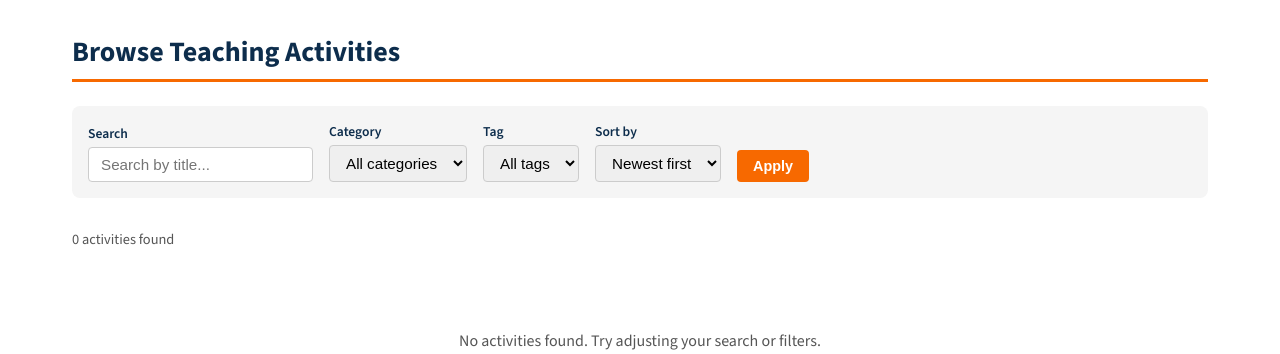
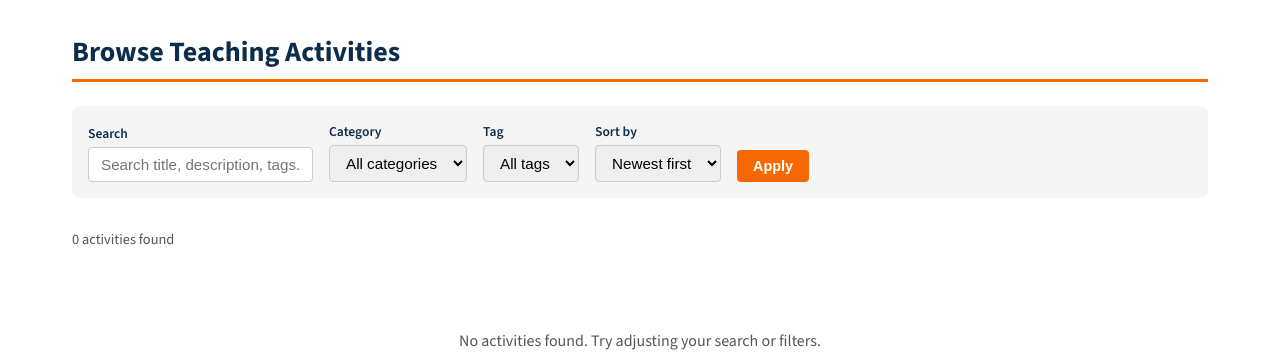
Before and after one commit to SU-OSPO/engaged-learning-resources, a Django app: page /activities/ in a window 1280 px wide. Shown: the part 60-414 px from the top of the page. Run offline with Django 4.2, Linux system fonts and the light colour scheme; data that the repository does not hold is empty; parts of the project's set-up code (start-up, migrations or seed data) failed here and were passed over.

Commit message:
Enhance search: title, description, tags

```diff
--- a/activities/views.py
+++ b/activities/views.py
@@ -1,5 +1,6 @@
 from urllib.parse import urlencode
 
+from django.db.models import Q
 from django.core.paginator import Paginator
 from django.http import JsonResponse
 from django.shortcuts import get_object_or_404, render
@@ -18,7 +19,11 @@ def _get_filtered_queryset(request):
 
     q = request.GET.get("q", "").strip()
     if q:
-        qs = qs.filter(title__icontains=q)
+        qs = qs.filter(
+            Q(title__icontains=q)
+            | Q(description__icontains=q)
+            | Q(tags__name__icontains=q)
+        ).distinct()
 
     tag_name = request.GET.get("tag", "").strip()
     if tag_name:
--- a/templates/activities/activity_list.html
+++ b/templates/activities/activity_list.html
@@ -125,7 +125,7 @@
 <form method="get" class="filters">
     <div>
         <label for="q">Search</label>
-        <input type="text" name="q" id="q" value="{{ request.GET.q }}" placeholder="Search by title...">
+        <input type="text" name="q" id="q" value="{{ request.GET.q }}" placeholder="Search title, description, tags...">
     </div>
     <div>
         <label for="category">Category</label>
```
Also changed, not shown: README.md.
